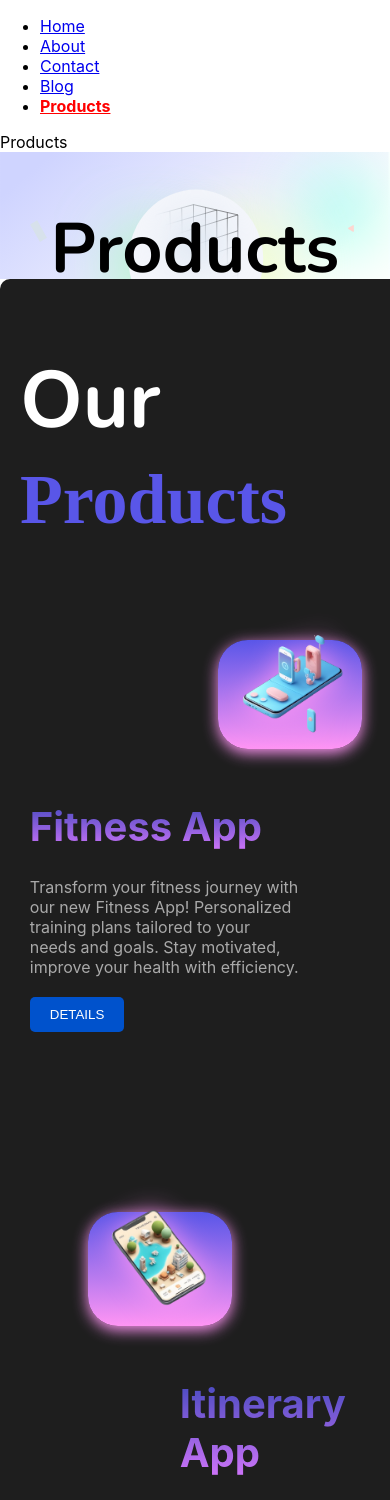
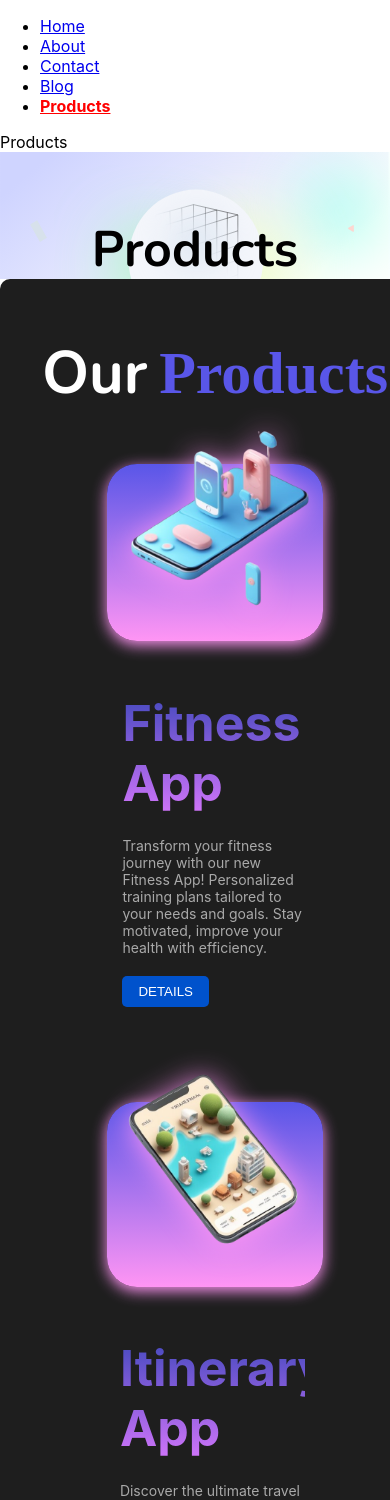
Before and after one commit to ahmeda110/NextRipple-Website, a React (Create React App) app: page /products in a window 390 px wide. Shown: the top 1500 px of the page. Built offline with nearby package versions, Linux system fonts and the light colour scheme; a web font is replaced by a local one.

Commit message:
updated resizing on smaller devices

```diff
--- a/src/pages/Products.module.css
+++ b/src/pages/Products.module.css
@@ -62,7 +62,7 @@
     height: auto;
     display: block;
     margin-top: -30px;
-    transform: translate(0%, -15%);
+    transform: translate(0%, -10%);
     filter: drop-shadow(0px 4px 15px #FF95F4);
 }
 
@@ -119,18 +119,46 @@ p {
 }
 
 @media (max-width: 768px) {
-    .productContainer {
+  .productContainer {
       flex-direction: column;
       width: 95%;
-    }
+      padding: 20px; /* Reduced padding for smaller screens */
+      margin: 20px 0; /* Adjust margin for better spacing */
+  }
 
-    .imageContainer {
-      margin-right: 0;
+  .imageContainer, .productDetails {
+      width: 50%; /* Full width for smaller screens */
+      margin: 0; /* Remove side margins */
+      padding: 15px; /* Adjust padding for consistency */
+  }
+
+  .productDetails {
+      padding-top: 10px; /* Add some padding on top for space between image and details */
+  }
+
+  .itineraryLayout {
+      flex-direction: column; /* Stack items vertically in itinerary layout too */
+  }
+
+  .itineraryLayout .imageContainer, .itineraryLayout .productDetails {
+      margin-left: 0; /* Align items to the center */
+      margin-right: 0; /* Remove additional margin */
+  }
+
+  h1, h2 {
+      font-size: 50px; /* Reduce font size for smaller screens */
+  }
+
+  .ourStyle, .productsStyle {
+      font-size: 60px; /* Adjust custom fonts size for better readability */
       margin-bottom: 20px;
-      flex: 0 0 auto;
-    }
+  }
 
-    .productDetails {
-      padding: 0;
-    }
+  p {
+      font-size: 14px; /* Smaller text for smaller screens */
+  }
+
+  .detailsButton {
+      padding: 8px 16px; /* Adjust button size */
+  }
 }
```
